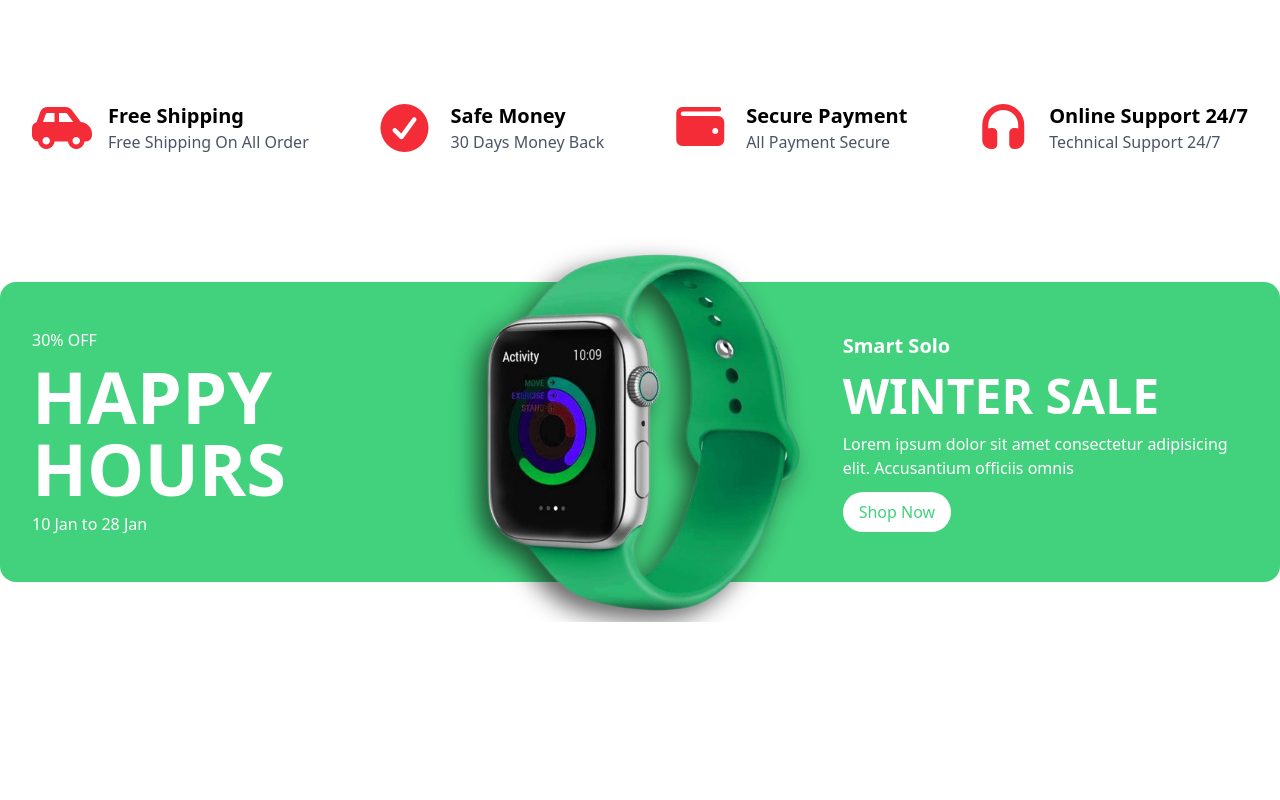
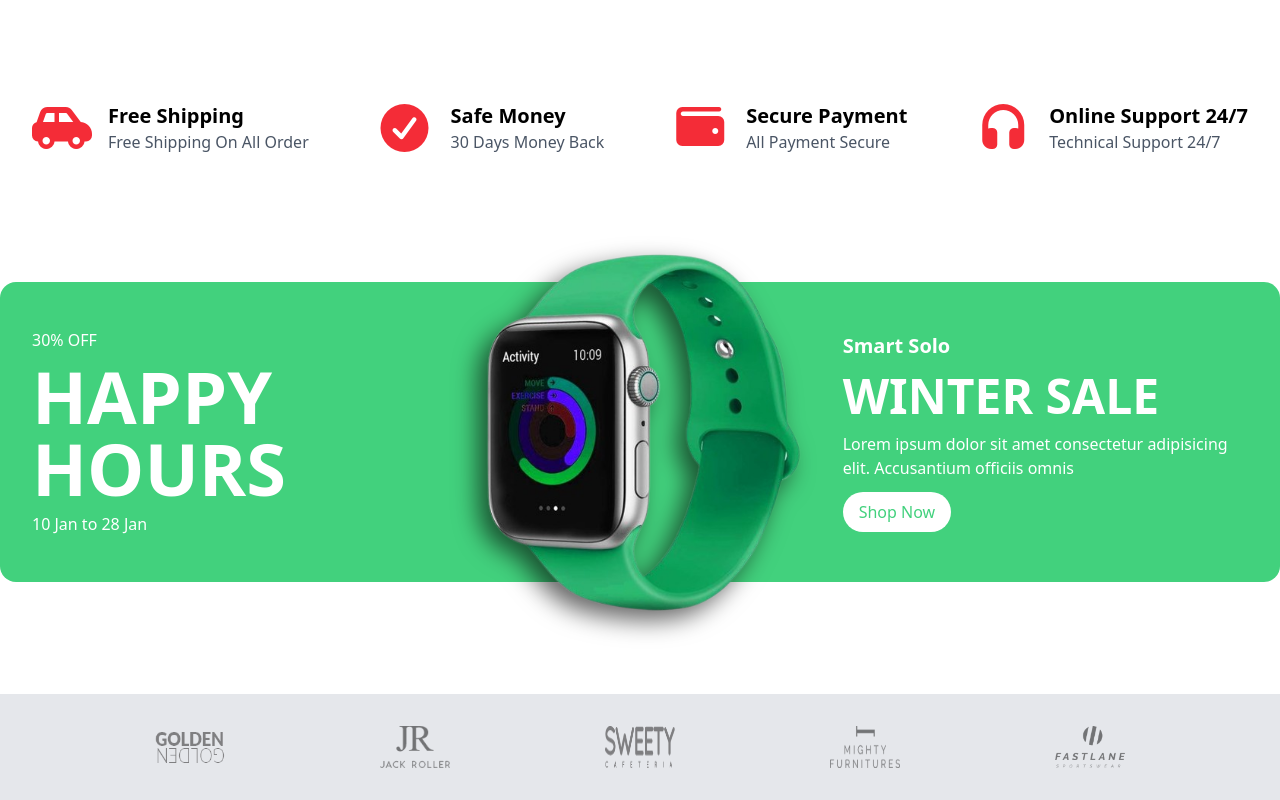
Before and after one commit to Code-Crafting/E-Commerce, a React (Vite) app: page / in a window 1280 px wide. Shown: the part 1394-2194 px from the top of the page. Before the commit the page ends 2016 px from the top, so only its background shows below. Built offline with nearby package versions, Linux system fonts and the light colour scheme.

Commit message:
add brands section

```diff
--- /dev/null
+++ b/src/Components/Brand.jsx
@@ -0,0 +1,25 @@
+import br1 from "../assets/brand/br-1.png";
+import br2 from "../assets/brand/br-2.png";
+import br3 from "../assets/brand/br-3.png";
+import br4 from "../assets/brand/br-4.png";
+import br5 from "../assets/brand/br-5.png";
+
+function Brand() {
+  const brands = [br1, br2, br3, br4, br5];
+  return (
+    <div className="bg-gray-200 py-8 mt-28">
+      <div className="con flex justify-evenly itmes-center">
+        {brands.map((el, i) => (
+          <img
+            src={el}
+            key={i}
+            alt="brandImg"
+            className="w-[70px] opacity-50"
+          />
+        ))}
+      </div>
+    </div>
+  );
+}
+
+export default Brand;
--- a/src/Components/Home.jsx
+++ b/src/Components/Home.jsx
@@ -2,6 +2,7 @@ import Hero from "./Hero";
 import Category from "./Category";
 import Facitily from "./Facility";
 import OfferNews from "./OfferNews";
+import Brand from "./Brand";
 
 function Home() {
   return (
@@ -10,6 +11,7 @@ function Home() {
       <Category />
       <Facitily />
       <OfferNews />
+      <Brand />
     </>
   );
 }
```
